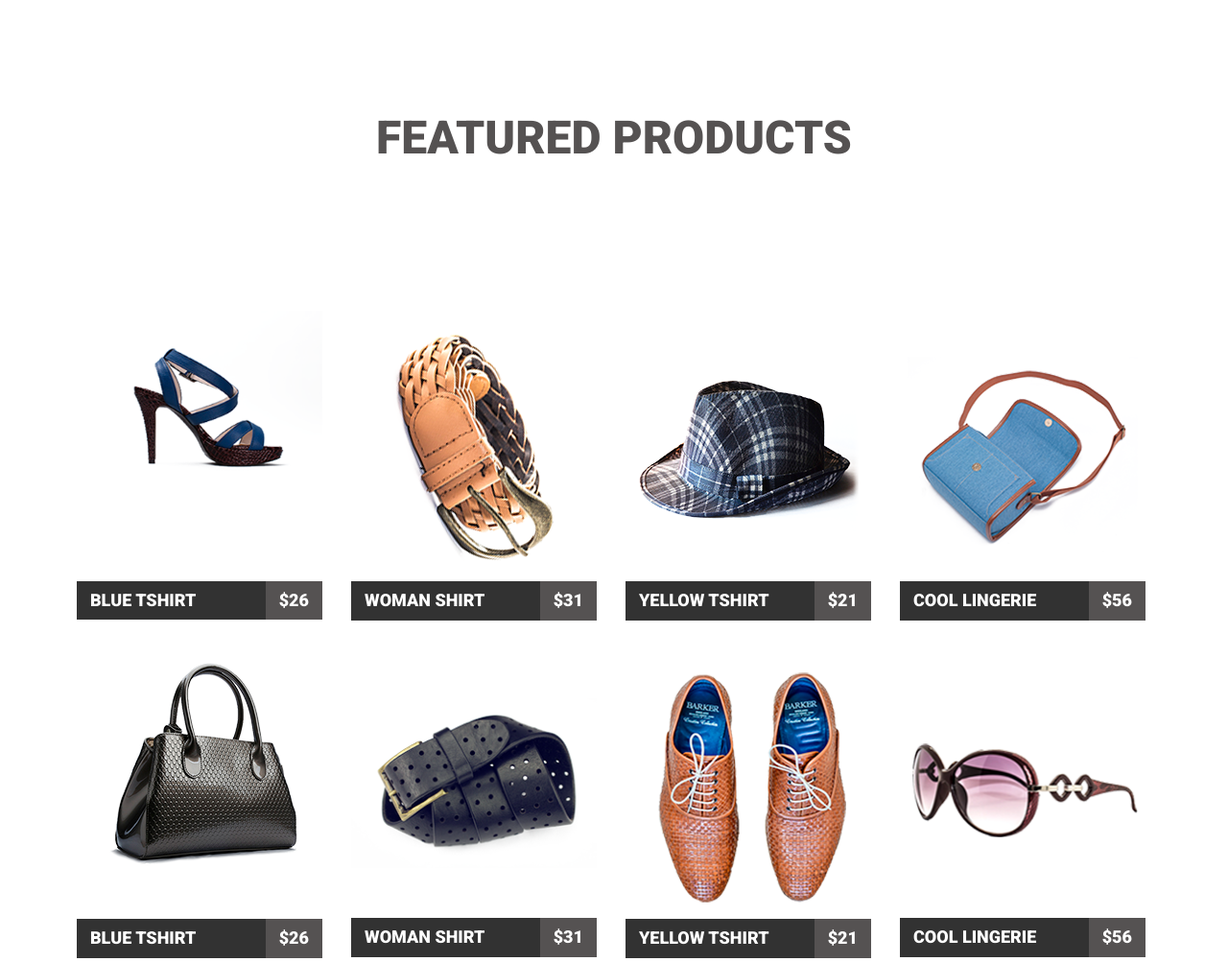
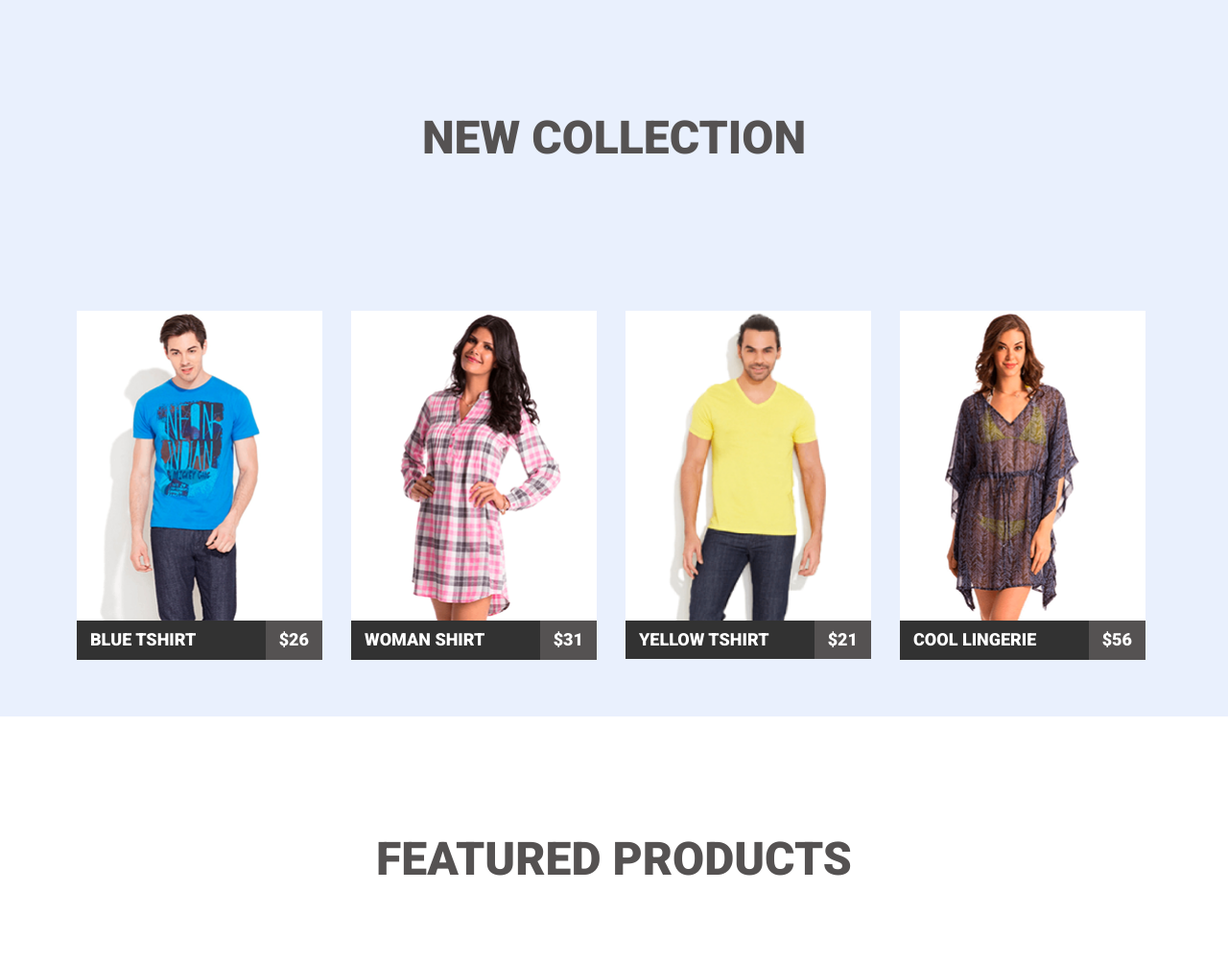
Before and after one commit to DenisSvinkovskij/goit-markup-hw-05, a plain HTML site: page index.html in a window 1280 px wide. Shown: the part 1260-2263 px from the top of the page at 96% size. Drawn offline with nearby package versions, Linux system fonts and the light colour scheme.

Commit message:
Done just 1 new section

```diff
--- a/css/style.css
+++ b/css/style.css
@@ -40,6 +40,10 @@ li {
   width: 1120px;
   padding: 100px 0;
   margin: 0 auto;
+}
+
+.accent-section {
+  background-color: var(--background-accent-color);
 }
 
 /* SITE-NAV-TOP-LINE */
@@ -331,7 +335,25 @@ li {
   line-height: 1.7;
 }
 
-/* FEATURED PRODUCTS */
+/*  PRODUCTS */
+/* NEW COLLECTION */
+
+.man-left {
+  width: 256px;
+}
+
+.girl-left {
+  width: 256px;
+}
+
+.man-right {
+  width: 256px;
+  /* padding-top: 70px; */
+}
+
+.girl-right {
+  width: 256px;
+}
 
 .title {
   display: flex;
@@ -473,10 +495,6 @@ li {
 
 /* LATEST NEWS */
 
-.news {
-  background-color: var(--background-accent-color);
-}
-
 .news-list {
   padding: 0;
   margin: 0;
@@ -590,9 +608,9 @@ li {
 }
 
 .footer-link {
-  /* width: 90px;
+  width: 90px;
   height: 56px;
-  background-color: var(--accent-color); */
+  background-color: var(--accent-color);
 
   /* background-image: url(../images/icons/next.png);
    width: 48px;
@@ -603,7 +621,11 @@ li {
    */
 }
 
-.footer-link::before {
+.link-next {
+  margin: 16px 16px 14px 26%;
+}
+
+/* .footer-link::before {
   display: inline-block;
   content: '';
   width: 48px;
@@ -615,4 +637,4 @@ li {
   background-position: center;
   background-repeat: no-repeat;
   padding: 16px 16px 14px 26px;
-}
+} */
--- a/index.html
+++ b/index.html
@@ -106,6 +106,63 @@
           </li>
         </ul>
       </section>
+      <section class="accent-section new-collection">
+        <div class="container">
+          <h1 class="title">New collection</h1>
+          <ul class="product-list">
+            <li class="product-item">
+              <img
+                src="./images/man-left.png"
+                alt="man-left"
+                width="327"
+                class="man-left"
+              />
+
+              <div class="content">
+                <span class="name">Blue Tshirt</span>
+                <span class="price"> $26</span>
+              </div>
+            </li>
+            <li class="product-item">
+              <img
+                src="./images/girl-left.png"
+                alt="girl-left"
+                width="329"
+                class="girl-left"
+              />
+
+              <div class="content">
+                <span class="name"> Woman shirt</span>
+                <span class="price">$31</span>
+              </div>
+            </li>
+            <li class="product-item">
+              <img
+                src="./images/man-right.png"
+                alt="man-right"
+                width="222"
+                class="man-right"
+              />
+              <div class="content">
+                <span class="name">Yellow Tshirt</span>
+                <span class="price">$21</span>
+              </div>
+            </li>
+            <li class="product-item">
+              <img
+                src="./images/girl-right.png"
+                alt="girl-right"
+                width="331"
+                class="girl-right"
+              />
+              <div class="content">
+                <span class="name">Cool lingerie</span>
+                <span class="price">$56</span>
+              </div>
+            </li>
+          </ul>
+        </div>
+      </section>
       <section class="shop container">
         <h1 class="title">Featured products</h1>
         <ul class="product-list">
@@ -209,7 +266,7 @@
           </li>
         </ul>
       </section>
-      <section class="news">
+      <section class="accent-section news">
         <div class="container">
           <h1 class="title">Latest news</h1>
           <ul class="news-list">
@@ -265,7 +322,9 @@
               type="email"
               placeholder="Enter your email here"
               class="input-mail"
-            /><a href="" class="footer-link"></a>
+            /><a href="" class="footer-link"
+              ><img src="./images/icons/next.png" alt="next" class="link-next"
+            /></a>
           </div>
         </div>
       </footer>
```
Also changed, not shown: images/girl-left.png (added), images/girl-right.png (added), images/man-left.png (added), images/man-right.png (added).
